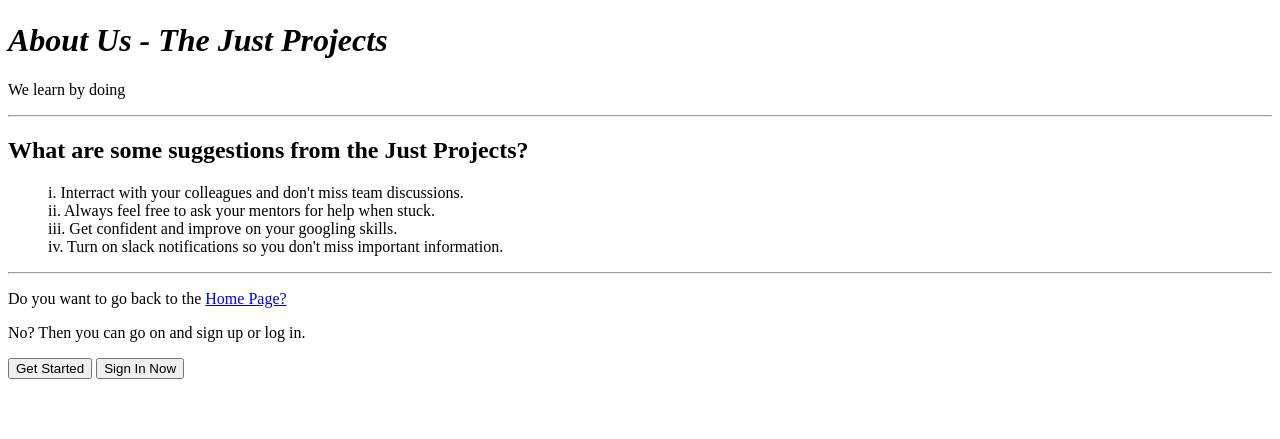
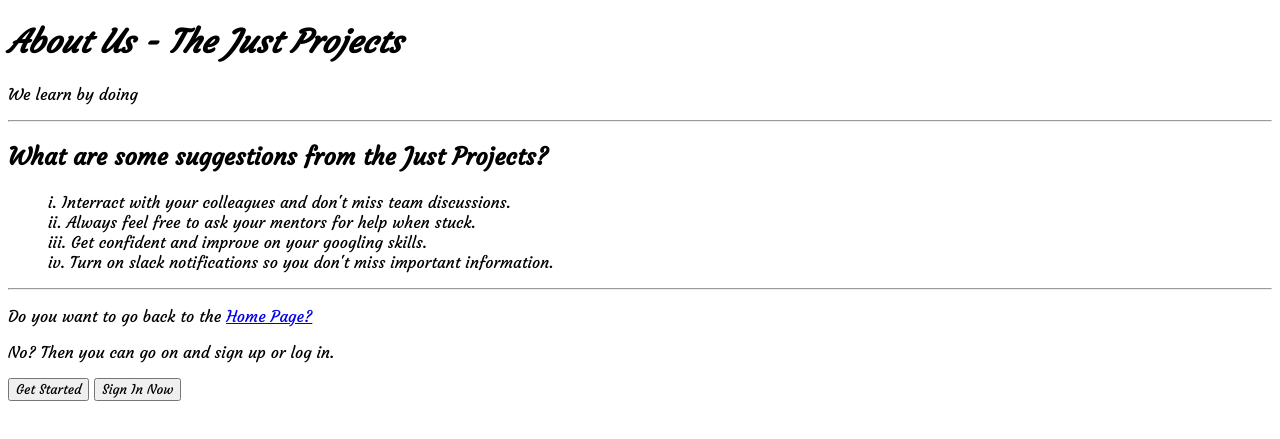
Before and after one commit to tosensen/JUST-PROJECT-WEEK-1, a plain HTML site: page about us.html in a window 1280 px wide. Shown: the part 111-550 px from the top of the page. Drawn offline with Linux system fonts and the light colour scheme.

Commit message:
google font added

```diff
--- a/about us.html
+++ b/about us.html
@@ -6,6 +6,17 @@
     <meta name="viewport" content="width=device-width, initial-scale=1.0">
     <title>About Us</title>
   <link rel="shortcut icon" href="./image/favicon.jpg" type="image/x-icon" />
+   <link rel="preconnect" href="https://fonts.googleapis.com" />
+    <link rel="preconnect" href="https://fonts.gstatic.com" crossorigin />
+    <link
+      href="https://fonts.googleapis.com/css2?family=Courgette&display=swap"
+      rel="stylesheet"
+    />
+    <style>
+      * {
+        font-family: "Courgette", cursive;
+      }
+    </style>
 </head>
 <body>
     <header>
```
